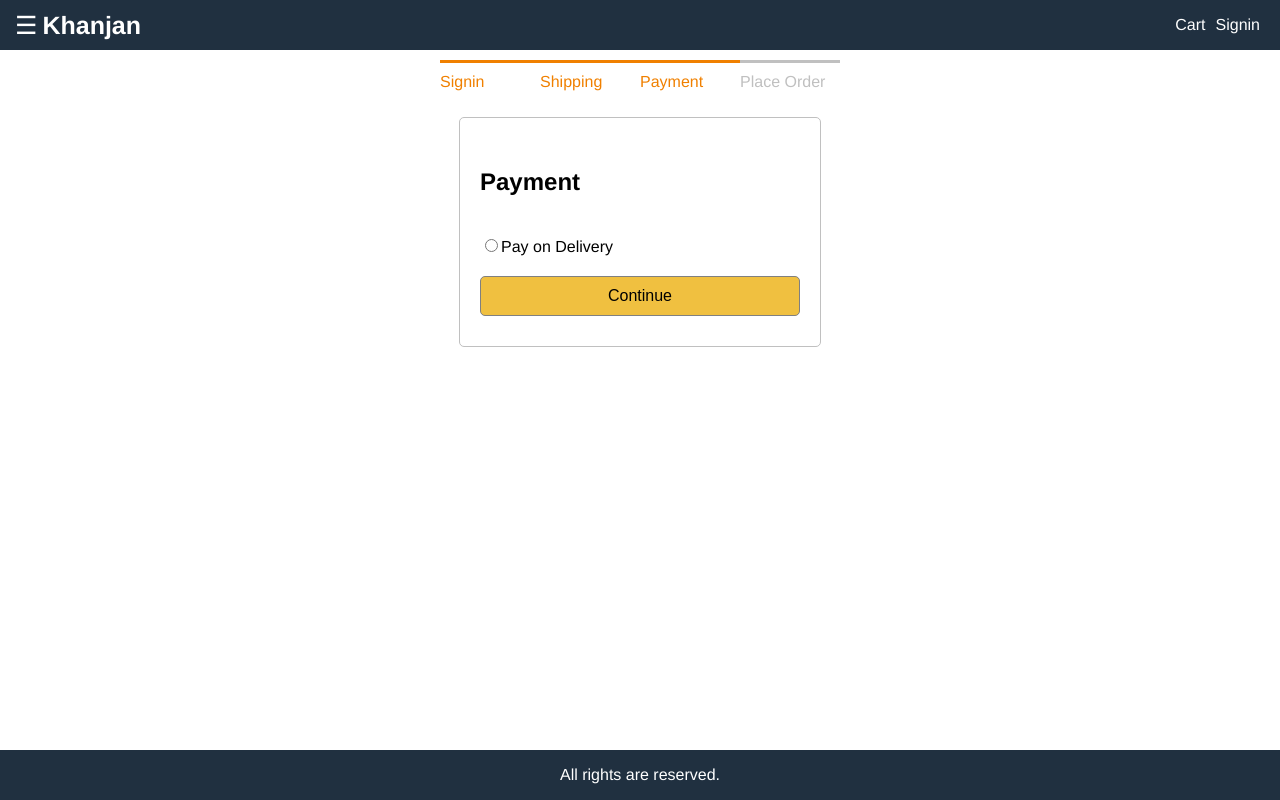
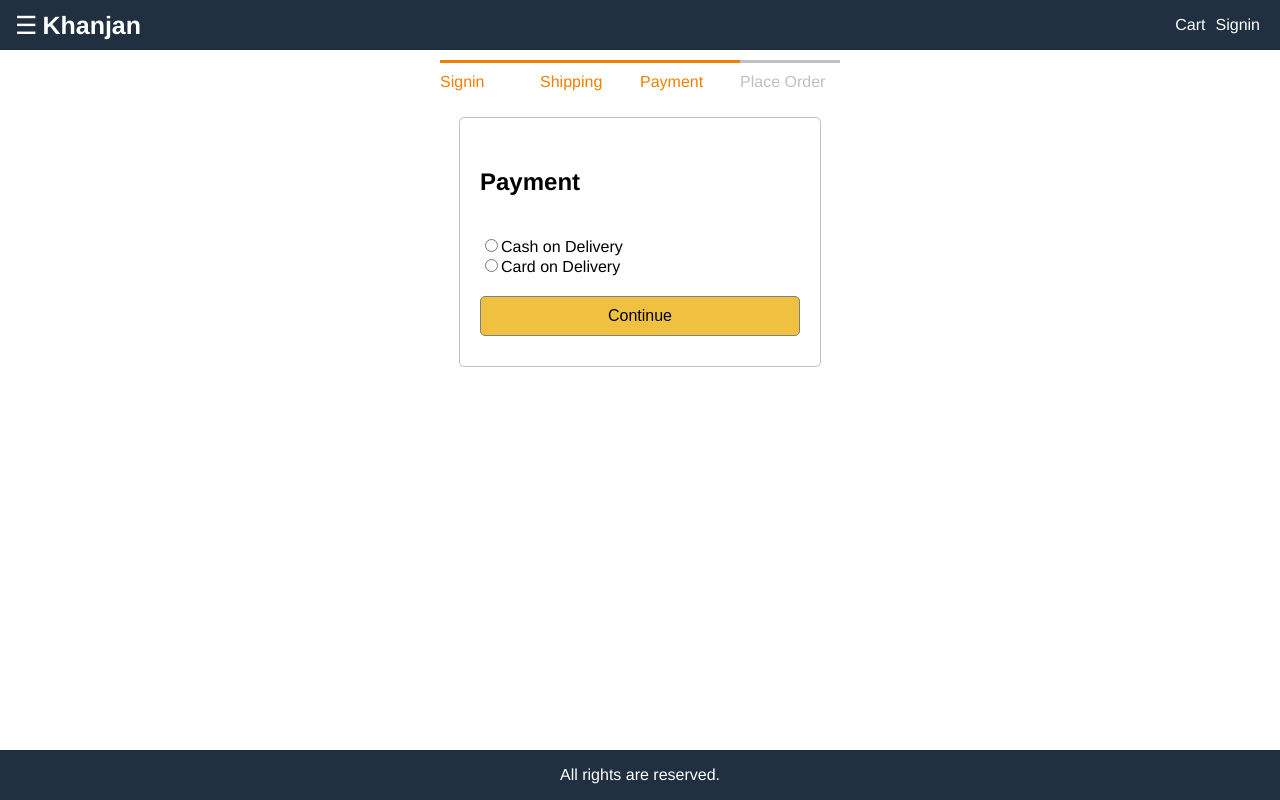
Before and after one commit to Khanjan04/Khanjan-Local-Store, a React (Create React App) app in the folder frontend/: page /payment in a window 1280 px wide. Built offline with nearby package versions, Linux system fonts and the light colour scheme.

Commit message:
New payment method added

```diff
--- a/frontend/src/screens/PaymentScreen.js
+++ b/frontend/src/screens/PaymentScreen.js
@@ -1,6 +1,6 @@
 import React, { useEffect, useState } from 'react';
 import { Link } from 'react-router-dom';
-import {useDispatch, useSelector} from 'react-redux';
+import { useDispatch, useSelector } from 'react-redux';
 import { savePayment } from '../actions/cartAction';
 import CheckoutSteps from '../components/CheckoutSteps';
 
@@ -9,9 +9,9 @@ function PaymentScreen(props) {
     const [paymentMethod, setPaymentMethod] = useState('');
     const dispatch = useDispatch();
 
-    const submitHandler = (e) =>{
+    const submitHandler = (e) => {
         e.preventDefault();
-        dispatch(savePayment({paymentMethod}));
+        dispatch(savePayment({ paymentMethod }));
         props.history.push('placeorder');
 
     }
@@ -28,7 +28,12 @@ function PaymentScreen(props) {
                         <div>
                             <input type="radio" name="paymentMethod" id="paymentMethod" value="Pay On Delivery" onChange={(e) => setPaymentMethod(e.target.value)}>
                             </input>
-                    <label htmlFor="paymentMethod">Pay on Delivery</label>
+                            <label htmlFor="paymentMethod">Cash on Delivery</label>
+                        </div>
+                        <div>
+                            <input type="radio" name="paymentMethod" id="paymentMethod" value="Pay On Delivery" onChange={(e) => setPaymentMethod(e.target.value)}>
+                            </input>
+                            <label htmlFor="paymentMethod">Card on Delivery</label>
                         </div>
                     </li>
                     <li>
```
Lines whose indentation alone changed are shown as unchanged.
